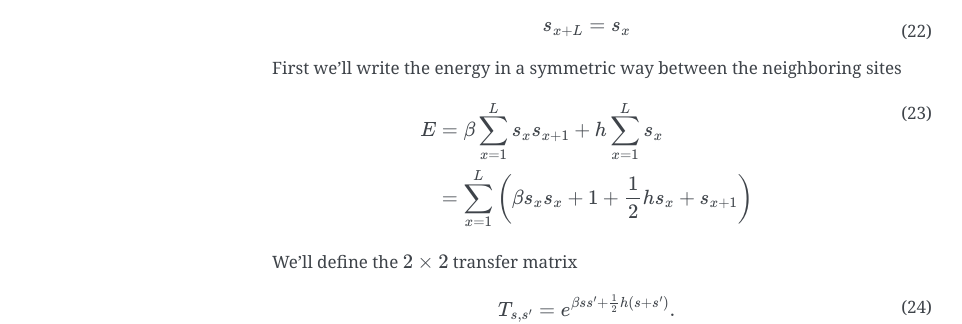
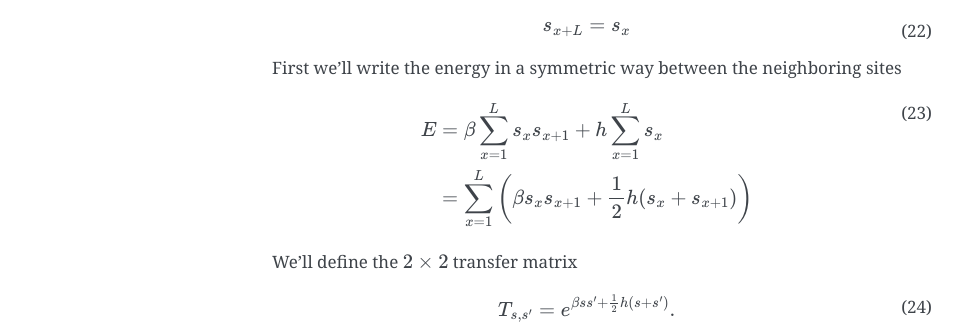
Before and after one commit to rantahar/Lattice-Field-Theory, a Sphinx documentation site: the page built from source/index.rst, in a window 1280 px wide and 900 px high, scrolled down 7885 px. Shown: the part 159-483 px from the top of the window, without its empty margins (148-1110 px from the left). Built offline with Sphinx 7.4.7, drawn with Linux system fonts in a browser that asks for light colours; pages that are not in the unit, such as notebooks, are missing from menus.

Commit message:
Mistake in eq 23

```diff
--- a/source/index.rst
+++ b/source/index.rst
@@ -419,7 +419,7 @@ First we'll write the energy in a symmetric way between the neighboring sites
 
 .. math::
    E &= \beta\sum_{x=1}^L s_x s_{x+1} +h\sum_{x=1}^L s_x\\
-     &=\sum_{x=1}^L \left( \beta s_x s_x+1 + \frac 12 h s_x + s_{x+1} \right)
+     &=\sum_{x=1}^L \left( \beta s_x s_{x+1} + \frac 12 h (s_x + s_{x+1}) \right)
    :label:
 
 We'll define the :math:`2\times2` transfer matrix
```
